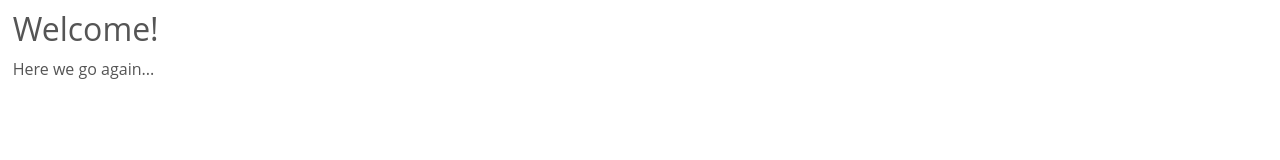
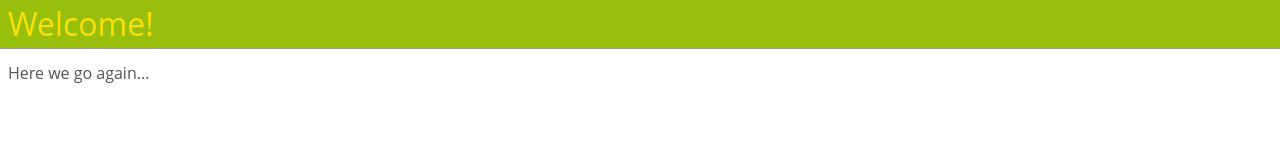
Before and after one commit to designrubenz/simple-js-browser-template, a website: page src/index.html in a window 1280 px wide. Drawn offline with Linux system fonts and the light colour scheme.

Commit message:
green/yellow welcome message

```diff
--- a/src/sass/_global.scss
+++ b/src/sass/_global.scss
@@ -1,12 +1,20 @@
+$primary-color: #99bf0d;
+$yellow: #fae005;
+
 html {
     font-family: 'Open Sans', sans-serif;
 }
 
-body {
-    padding: 0.8em;
+
+h1 {
+    background-color: $primary-color;
+    color: $yellow;
+    font-size: 2em;
+    padding: 0.25em;
+    border-bottom: 1px #999 solid;
+    margin-bottom: 0.25em;
 }
 
-h1 {
-    font-size: 2em;
-    padding-bottom: 0.5em;
+p {
+  padding: 0.5em;
 }
```
Also changed, not shown: src/style.css.
